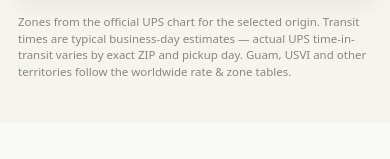
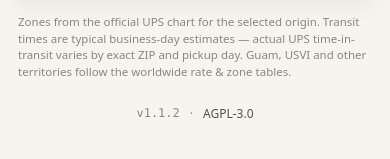
Before and after one commit to hyprlab/zonechart, a Flask app: page / in a window 390 px wide. Shown: the part 778-937 px from the top of the page. Before the commit the page ends 854 px from the top, so only its background shows below. Run offline with Flask 3, Linux system fonts and the light colour scheme; data that the repository does not hold is empty; parts of the project's set-up code (start-up, migrations or seed data) failed here and were passed over.

Commit message:
Version + AGPL-3.0 footer; sync 1.1.2 backend
Co-Authored-By: Claude Fable 5 <noreply@anthropic.com>

```diff
--- a/app/app.py
+++ b/app/app.py
@@ -14,6 +14,7 @@ from flask import (Flask, abort, jsonify, redirect, render_template, request,
 from werkzeug.security import check_password_hash, generate_password_hash
 
 import settings
+from version import __version__
 from zonechart import parse_chart
 
 CHARTS_DIR = os.environ.get("CHARTS_DIR", "/data/charts")
@@ -109,7 +110,8 @@ def normalize_origin(raw):
 
 @app.get("/")
 def index():
-    return render_template("index.html", default_origin=default_origin())
+    return render_template("index.html", default_origin=default_origin(),
+                           version=__version__)
 
 
 @app.get("/api/origins")
@@ -151,7 +153,7 @@ def api_chart():
 
 @app.get("/healthz")
 def healthz():
-    return {"status": "ok", "charts": len(CHARTS)}
+    return {"status": "ok", "charts": len(CHARTS), "version": __version__}
 
 
 # ---------- admin ----------
--- a/app/static/css/app.css
+++ b/app/static/css/app.css
@@ -484,6 +484,24 @@ body {
 .grid-legend span { display: flex; align-items: center; gap: 5px; }
 .cell-swatch { width: 10px; height: 10px; aspect-ratio: auto; }
 
+/* ---------- site footer ---------- */
+.site-footer {
+  margin-top: auto;
+  padding-top: 22px;
+  display: flex;
+  justify-content: flex-start;
+  align-items: center;
+  gap: 10px;
+  font-size: 12px;
+  color: var(--muted);
+}
+.site-footer a { color: var(--ink-2); text-decoration: none; }
+.site-footer a:hover { color: var(--ink); text-decoration: underline; }
+.footer-version { color: var(--muted); }
+@media (max-width: 980px) {
+  .site-footer { justify-content: center; }
+}
+
 /* ---------- responsive ---------- */
 @media (max-width: 980px) {
   .layout { grid-template-columns: 1fr; }
--- a/app/templates/index.html
+++ b/app/templates/index.html
@@ -92,6 +92,12 @@
     </aside>
   </main>
 
+  <footer class="site-footer">
+    <span class="footer-version mono">v{{ version }}</span>
+    <span aria-hidden="true">·</span>
+    <a href="https://www.gnu.org/licenses/agpl-3.0.html" target="_blank" rel="noopener">AGPL-3.0</a>
+  </footer>
+
   <div class="table-drawer" id="table-drawer" hidden>
     <div class="table-drawer-head">
       <strong>Zone chart · full table</strong>
--- /dev/null
+++ b/app/version.py
@@ -0,0 +1 @@
+__version__ = "1.1.2"
```
Also changed, not shown: CHANGELOG.md.
